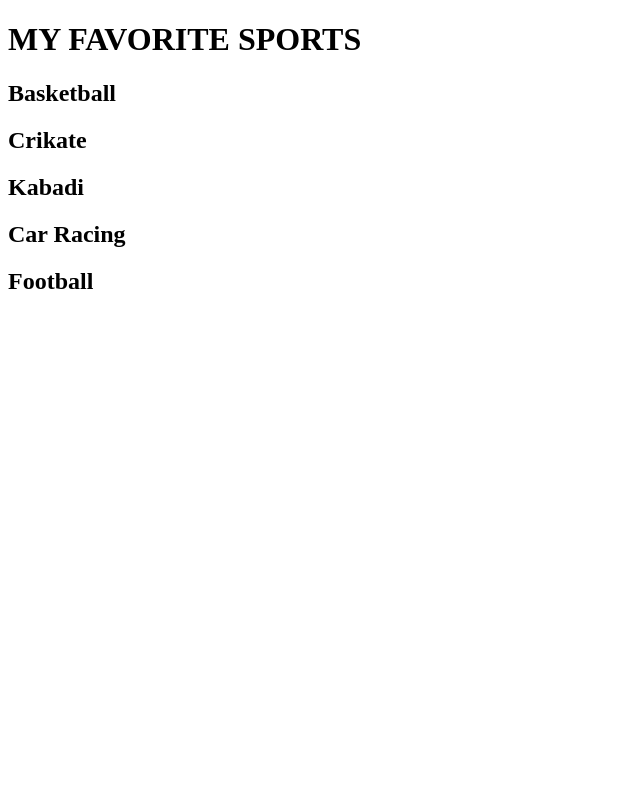
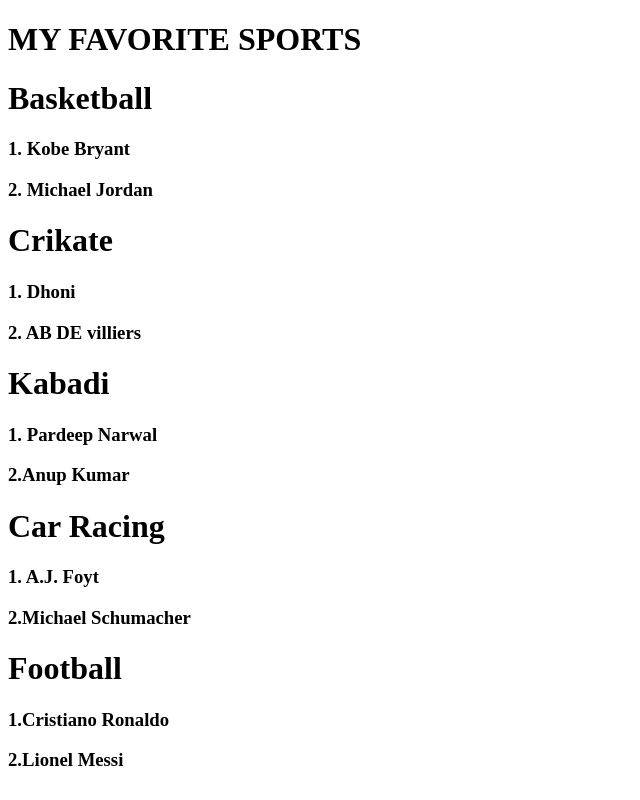
Before and after one commit to SanjayBohara/Assingments, a plain HTML site: page sports.html in a window 1280 px wide. Shown: the whole page, without its empty margins (0-640 px from the left). Drawn offline with Linux system fonts and the light colour scheme.

Commit message:
multi push

```diff
--- a/sports.html
+++ b/sports.html
@@ -5,10 +5,18 @@
 </head>
 <body>
     <h1>MY FAVORITE SPORTS  </h1>
-     <h2> Basketball<h2>
-     <h2>Crikate</h2>
-     <h2>Kabadi</h2>
-     <h2>Car Racing</h2>
-     <h2>Football</h2>
+    <pre></pre>
+
+     <h1> Basketball<h2>
+     <h3> 1. Kobe Bryant <p>2. Michael Jordan </p></h3>
+
+     <h1>Crikate</h1>
+     <h3> 1. Dhoni <p>2. AB DE villiers </p></h3>
+     <h1>Kabadi</h1>
+     <h3> 1. Pardeep Narwal <p>2.Anup Kumar </p></h3>
+     <h1>Car Racing</h1>
+     <h3> 1. A.J. Foyt <p>2.Michael Schumacher </p></h3>
+     <h1>Football</h1>
+     <h3> 1.Cristiano Ronaldo <p>2.Lionel Messi </p></h3>
 </body>
 </html>
```
